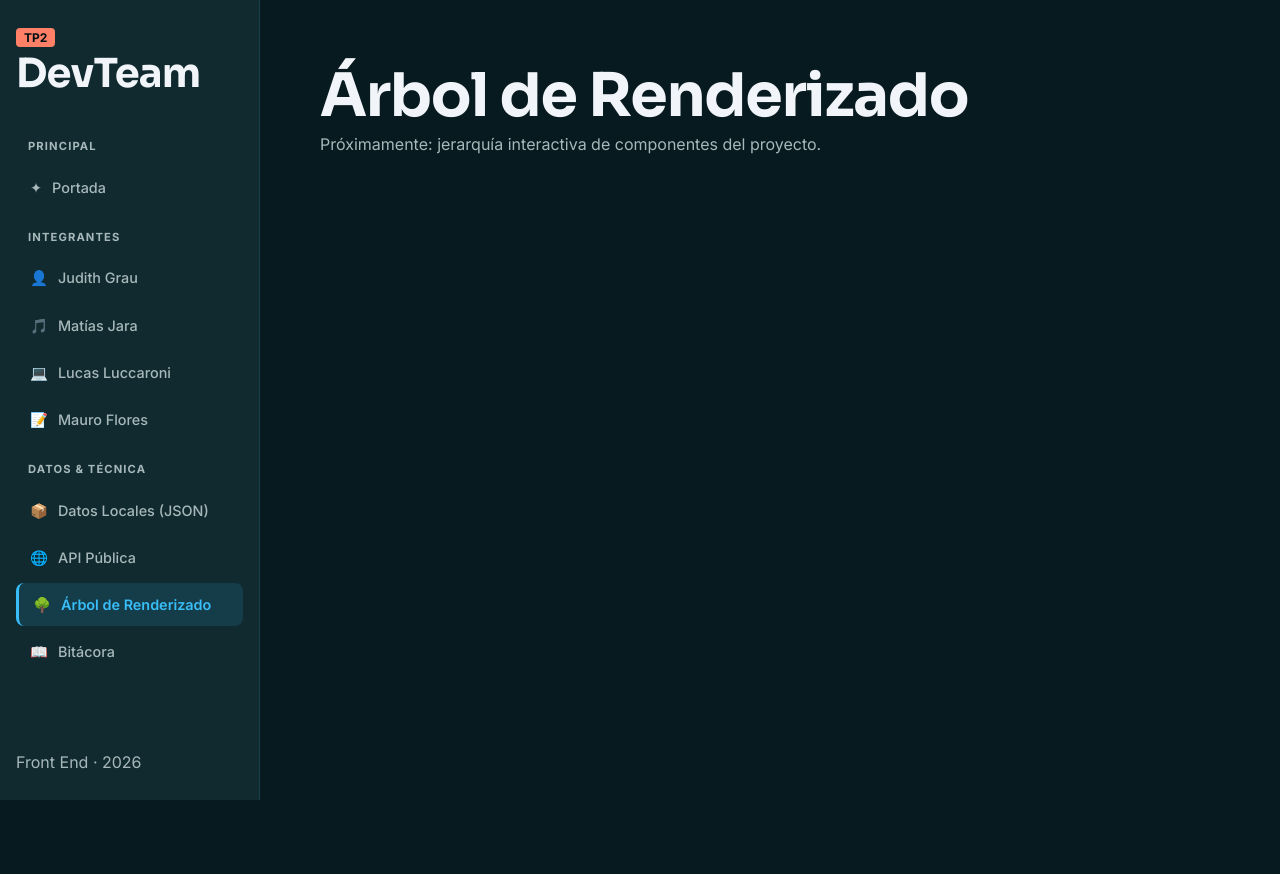
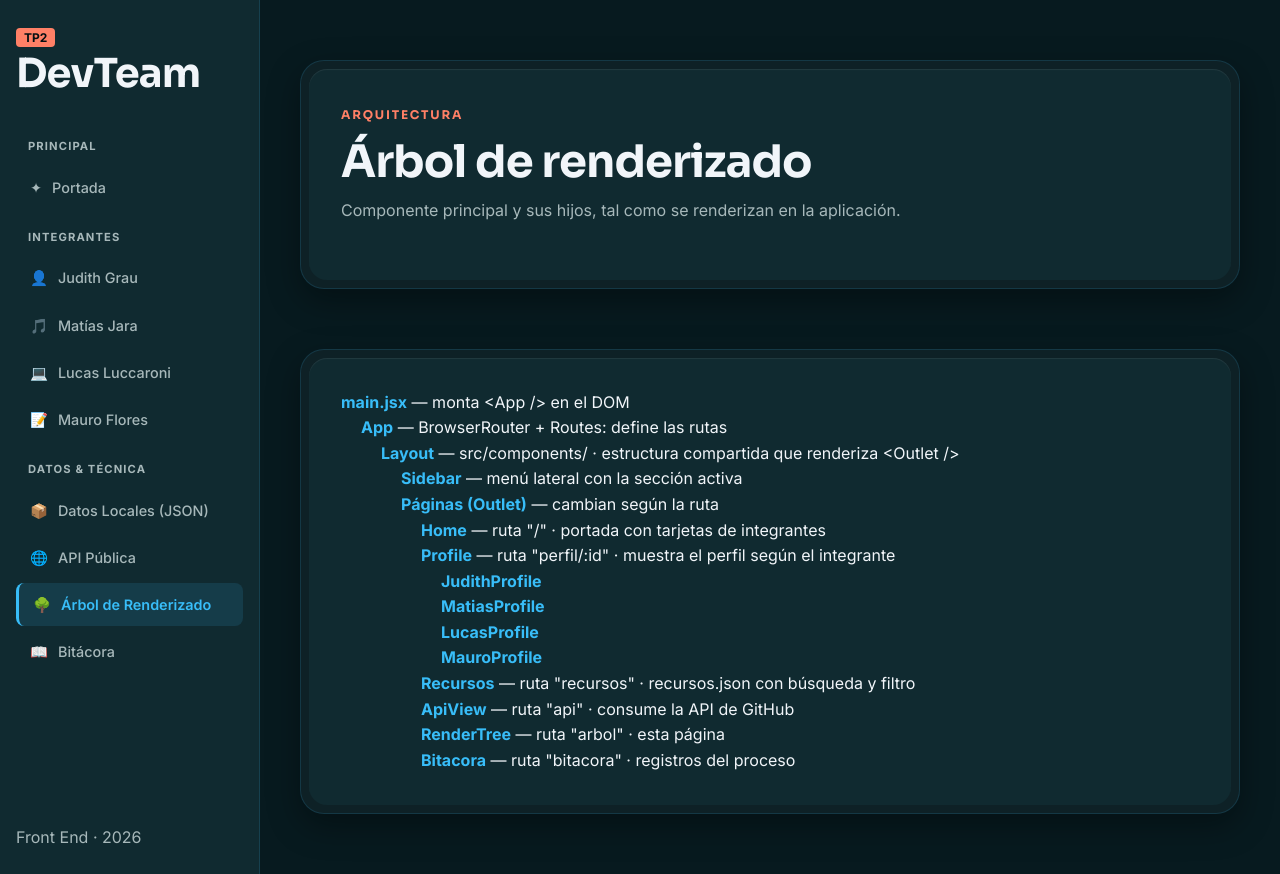
Before and after one commit to JudithGrau/tp2-desarrollo-sistemas-web-frontend, a React (Vite) app: page /arbol in a window 1280 px wide. Before the commit the page ends 800 px from the top, so only its background shows below. Built offline with nearby package versions, Linux system fonts and the light colour scheme.

Commit message:
feat: Agrega RenderTree con el árbol de componentes.

```diff
--- a/src/pages/RenderTree.jsx
+++ b/src/pages/RenderTree.jsx
@@ -1,8 +1,84 @@
+const ARBOL = {
+  nombre: 'main.jsx',
+  nota: 'monta <App /> en el DOM',
+  hijos: [
+    {
+      nombre: 'App',
+      nota: 'BrowserRouter + Routes: define las rutas',
+      hijos: [
+        {
+          nombre: 'Layout',
+          nota: 'src/components/ · estructura compartida que renderiza <Outlet />',
+          hijos: [
+            { nombre: 'Sidebar', nota: 'menú lateral con la sección activa', hijos: [] },
+            {
+              nombre: 'Páginas (Outlet)',
+              nota: 'cambian según la ruta',
+              hijos: [
+                { nombre: 'Home', nota: 'ruta "/" · portada con tarjetas de integrantes', hijos: [] },
+                {
+                  nombre: 'Profile',
+                  nota: 'ruta "perfil/:id" · muestra el perfil según el integrante',
+                  hijos: [
+                    { nombre: 'JudithProfile', hijos: [] },
+                    { nombre: 'MatiasProfile', hijos: [] },
+                    { nombre: 'LucasProfile', hijos: [] },
+                    { nombre: 'MauroProfile', hijos: [] },
+                  ],
+                },
+                { nombre: 'Recursos', nota: 'ruta "recursos" · recursos.json con búsqueda y filtro', hijos: [] },
+                { nombre: 'ApiView', nota: 'ruta "api" · consume la API de GitHub', hijos: [] },
+                { nombre: 'RenderTree', nota: 'ruta "arbol" · esta página', hijos: [] },
+                { nombre: 'Bitacora', nota: 'ruta "bitacora" · registros del proceso', hijos: [] },
+              ],
+            },
+          ],
+        },
+      ],
+    },
+  ],
+};
+
+function Nodo({ nodo }) {
+  return (
+    <li>
+      <strong className="text-blue">{nodo.nombre}</strong>
+      {nodo.nota && <span> — {nodo.nota}</span>}
+      {nodo.hijos.length > 0 && (
+        <ul className="profile-list" style={{ paddingLeft: '1.25rem' }}>
+          {nodo.hijos.map((hijo) => (
+            <Nodo key={hijo.nombre} nodo={hijo} />
+          ))}
+        </ul>
+      )}
+    </li>
+  );
+}
+
 export default function RenderTree() {
   return (
-    <section className="page-container">
-      <h1>Árbol de Renderizado</h1>
-      <p>Próximamente: jerarquía interactiva de componentes del proyecto.</p>
-    </section>
+    <div className="page-container">
+      <section className="profile-section-hero">
+        <div className="double-bezel">
+          <div className="double-bezel-inner">
+            <span className="eyebrow">Arquitectura</span>
+            <h1 className="profile-name">Árbol de renderizado</h1>
+            <p className="profile-bio-text">
+              Componente principal y sus hijos, tal como se renderizan en la aplicación.
+            </p>
+          </div>
+        </div>
+      </section>
+
+      <section className="profile-section">
+        <div className="double-bezel">
+          <div className="double-bezel-inner">
+            <ul className="profile-list">
+              <Nodo nodo={ARBOL} />
+            </ul>
+          </div>
+        </div>
+      </section>
+    </div>
   );
 }
```
